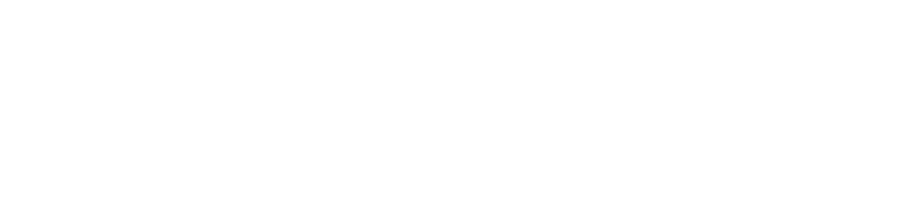
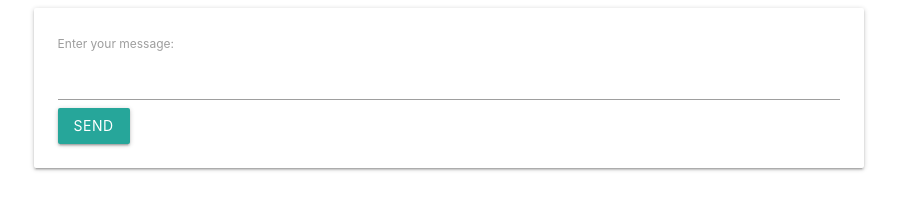
Before and after one commit to nagysandordominik/secretmessage, a plain HTML site: page secretmess.html in a window 1280 px wide. Shown: the whole page, without its empty margins (191-1088 px from the left). Drawn offline with nearby package versions, Linux system fonts and the light colour scheme.

Commit message:
submit form created

```diff
--- a/secretmess.html
+++ b/secretmess.html
@@ -10,6 +10,17 @@
     crossorigin="anonymous" referrerpolicy="no-referrer" />
 </head>
 <body>
+    <div class="row">
+        <div class="col s8 offset-s2">
+            <div class="card-panel">
+<form>
+    <label>Enter your message:</label>
+    <input />
+    <button class="btn">Send</button>
+</form>
+            </div>
+        </div>
+    </div>
     <script src="secretmess.js"></script>
 </body>
 </html>
```
